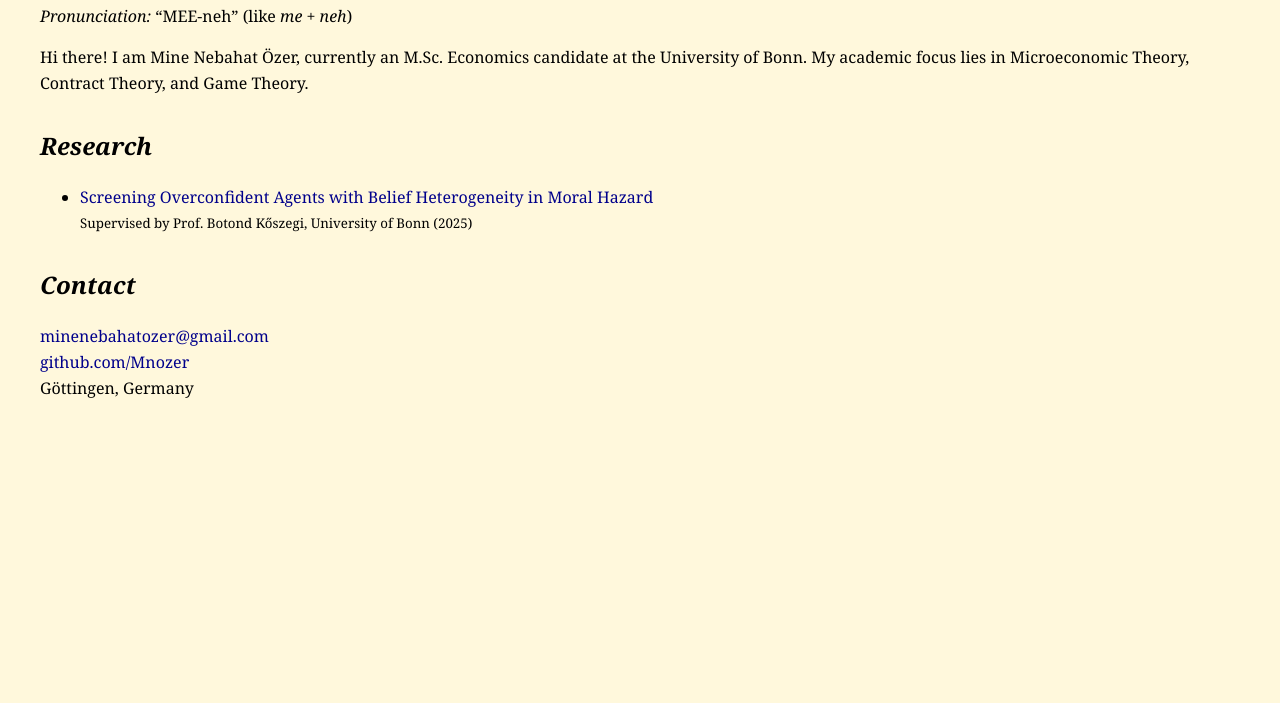
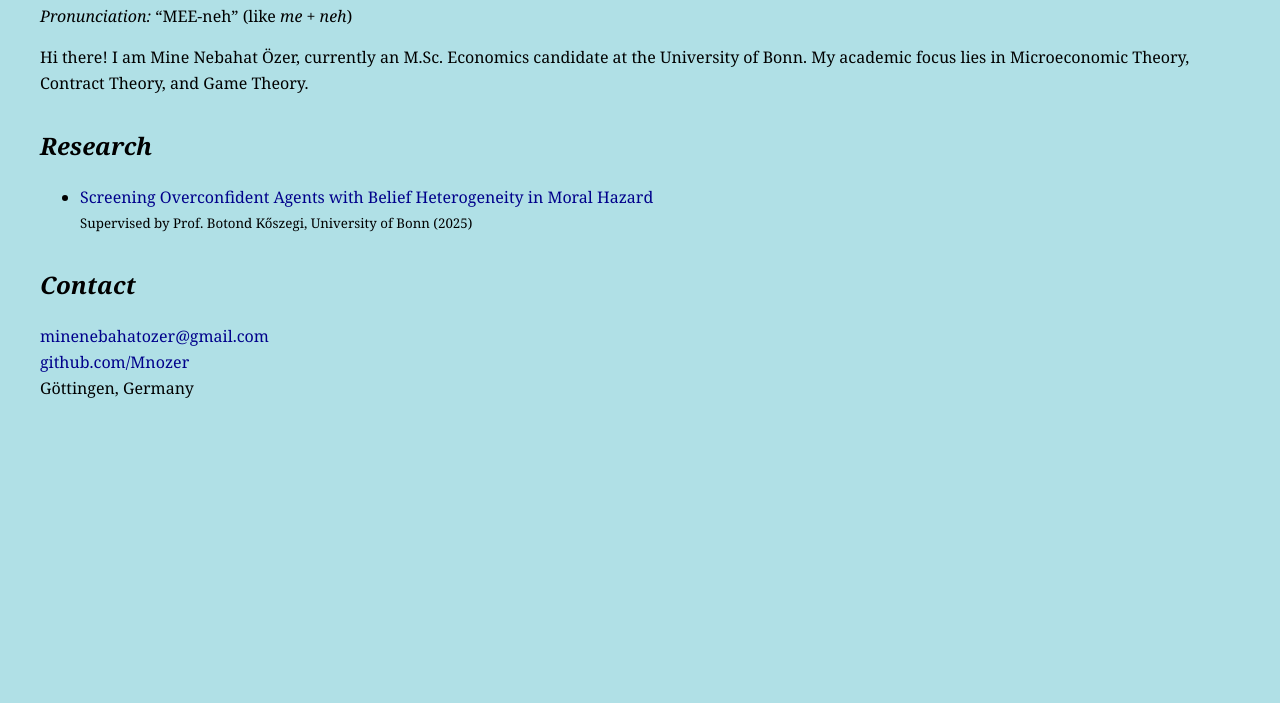
Before and after one commit to Mnozer/Mnozer.github.io, a plain HTML site: page index.html in a window 1280 px wide. Shown: the part 97-800 px from the top of the page. Drawn offline with nearby package versions, Linux system fonts and the light colour scheme.

Commit message:
Update index.html

```diff
--- a/index.html
+++ b/index.html
@@ -4,7 +4,7 @@
   <meta charset="UTF-8">
   <title>Mine Nebahat Özer</title>
   <style>
-    body { background-color: #fff8dc; font-family: Georgia, serif; margin: 40px; line-height: 1.6; }
+    body { background-color: #B0E0E6; font-family: Georgia, serif; margin: 40px; line-height: 1.6; }
     h1 { font-size: 28px; margin-bottom: 5px; }
     h2 { font-style: italic; margin-top: 30px; }
     a { color: darkblue; text-decoration: none; }
```
